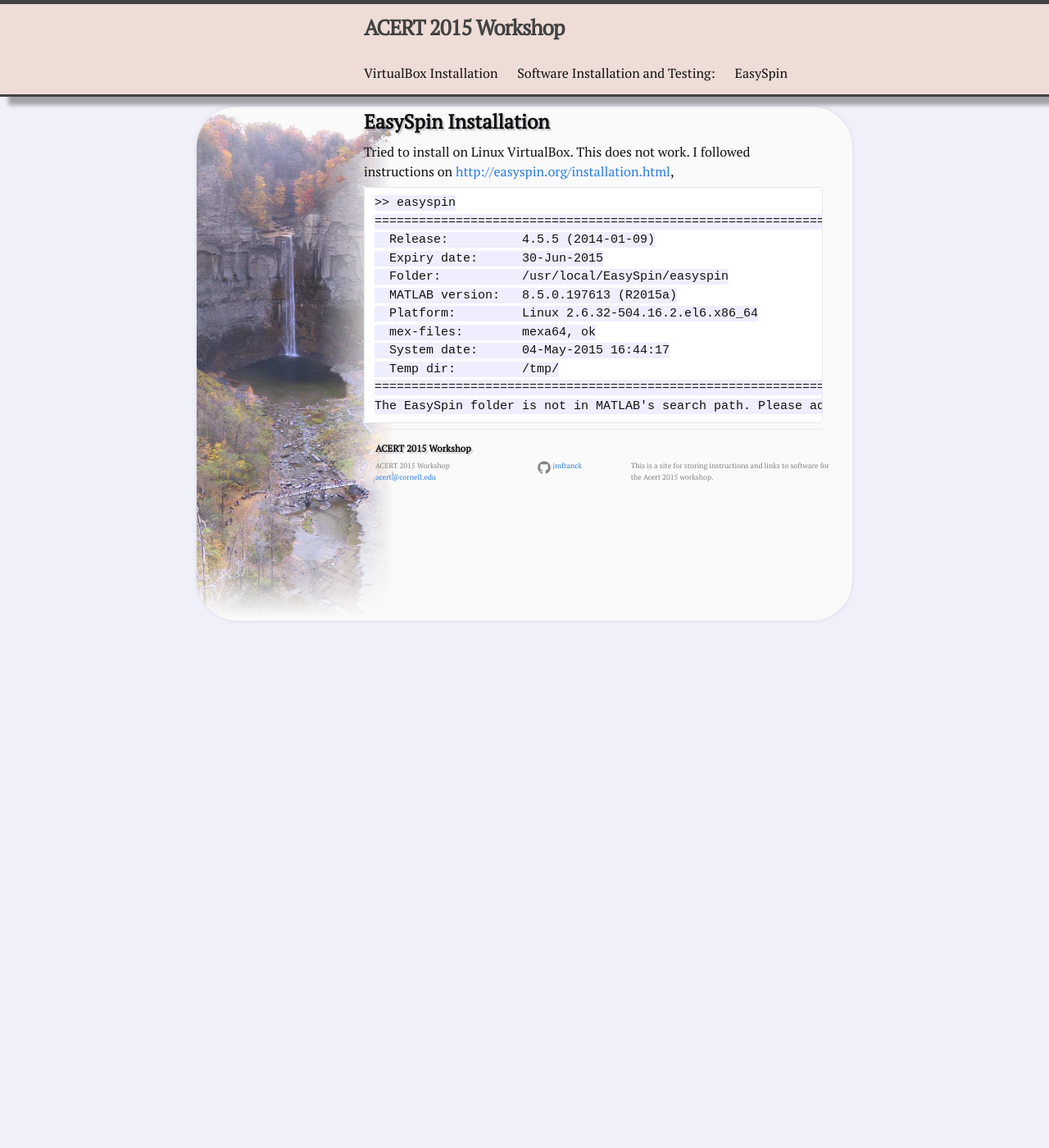
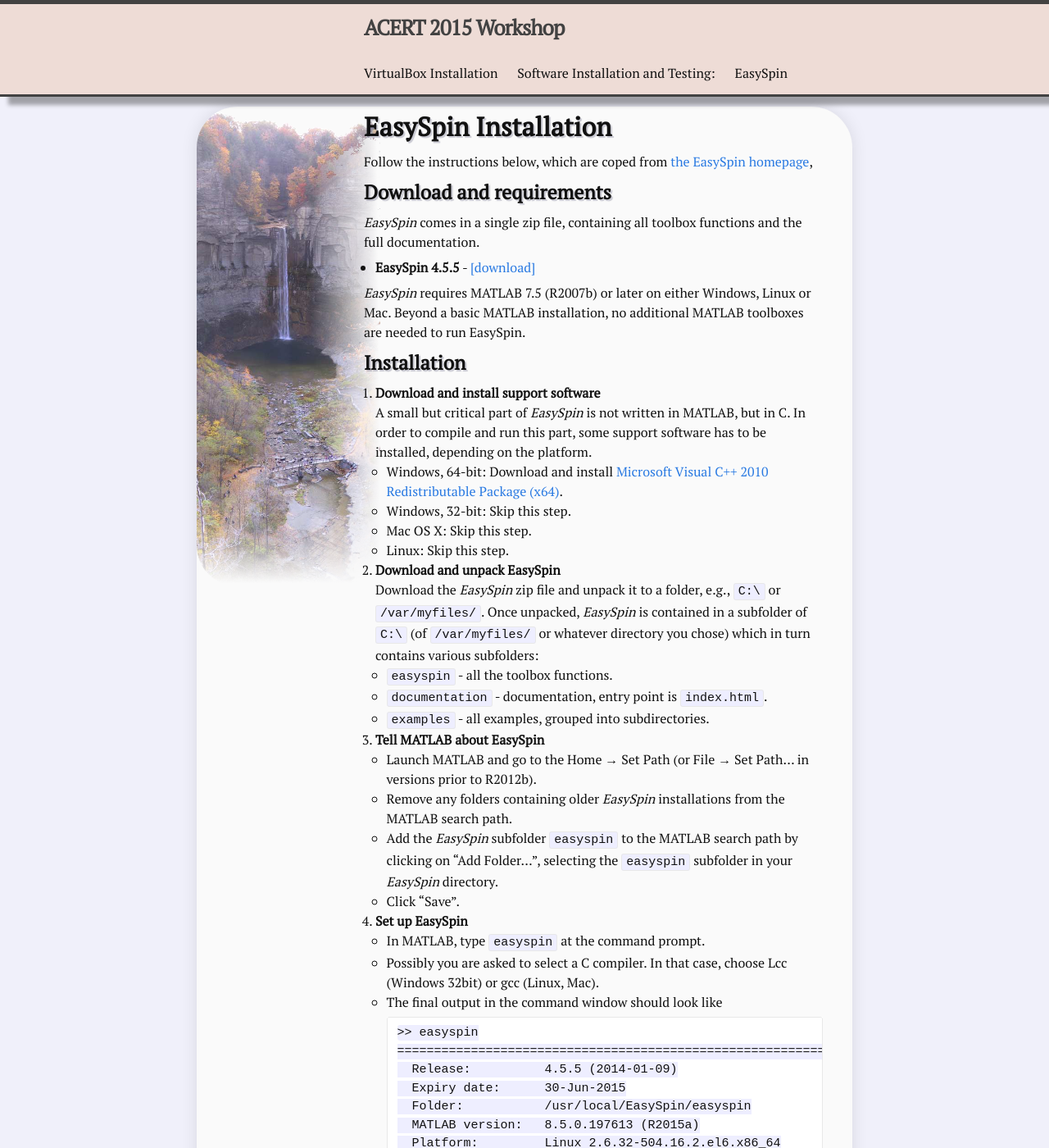
Before and after one commit to jmfranck/acert.github.io, a Jekyll site: the page built from Software/EasySpin.md, in a window 1280 px wide and 1400 px high. Shown: the whole window at 82% size. Built offline with Jekyll 4.4.1, drawn with Linux system fonts in a browser that asks for light colours; Markdown is read by kramdown in place of the engine named in the settings; some of the changed text lies outside the part shown.

Commit message:
really done!

```diff
--- a/Software/EasySpin.md
+++ b/Software/EasySpin.md
@@ -4,22 +4,97 @@ title: EasySpin
 attribution: S. Stoll
 # recipe-attribution-link: http://www.opensourcefood.com/people/HungryJenny/recipes/soft-christmas-gingerbread-cookies
 ---
-## {{ page.title }} Installation
+# {{ page.title }} Installation
 
-Tried to install on Linux VirtualBox.
-This does not work.  I followed instructions on [http://easyspin.org/installation.html](the EasySpin homepage),
+Follow the instructions below, which are coped from [the EasySpin homepage](http://easyspin.org/installation.html),
 
-~~~~
->> easyspin
-==================================================================
-  Release:          4.5.5 (2014-01-09)
-  Expiry date:      30-Jun-2015
-  Folder:           /usr/local/EasySpin/easyspin
-  MATLAB version:   8.5.0.197613 (R2015a)
-  Platform:         Linux 2.6.32-504.16.2.el6.x86_64
-  mex-files:        mexa64, ok
-  System date:      04-May-2015 16:44:17
-  Temp dir:         /tmp/
-==================================================================
-The EasySpin folder is not in MATLAB's search path. Please add it.
-~~~~
+
+## Download and requirements
+
+*EasySpin* comes in a single zip file, containing all toolbox functions
+and the full documentation.
+
+-   **EasySpin 4.5.5** -
+    [[download]](http://easyspin.org/easyspin-4.5.5.zip)
+
+*EasySpin* requires MATLAB 7.5 (R2007b) or later on either Windows,
+Linux or Mac. Beyond a basic MATLAB installation, no additional MATLAB
+toolboxes are needed to run EasySpin.
+
+## Installation
+
+1.  **Download and install support software**
+     A small but critical part of *EasySpin* is not written in MATLAB,
+    but in C. In order to compile and run this part, some support
+    software has to be installed, depending on the platform.
+    -   Windows, 64-bit: Download and install [Microsoft Visual C++ 2010
+        Redistributable Package
+        (x64)](http://www.microsoft.com/downloads/en/details.aspx?familyid=BD512D9E-43C8-4655-81BF-9350143D5867).
+    -   Windows, 32-bit: Skip this step.
+    -   Mac OS X: Skip this step.
+    -   Linux: Skip this step.
+
+2.  **Download and unpack EasySpin**
+     Download the *EasySpin* zip file and unpack it to a folder, e.g.,
+    `C:\` or `/var/myfiles/`. Once unpacked, *EasySpin* is contained in
+    a subfolder of `C:\` (of `/var/myfiles/` or whatever directory you
+    chose) which in turn contains various subfolders:
+    -   `easyspin` - all the toolbox functions.
+    -   `documentation` - documentation, entry point is `index.html`.
+    -   `examples` - all examples, grouped into subdirectories.
+
+3.  **Tell MATLAB about EasySpin**
+    -   Launch MATLAB and go to the Home → Set Path (or File → Set
+        Path... in versions prior to R2012b).
+    -   Remove any folders containing older *EasySpin* installations
+        from the MATLAB search path.
+    -   Add the *EasySpin* subfolder `easyspin` to the MATLAB search
+        path by clicking on "Add Folder...", selecting the `easyspin`
+        subfolder in your *EasySpin* directory.
+    -   Click "Save".
+
+4.  **Set up EasySpin**
+    -   In MATLAB, type `easyspin` at the command prompt.
+    -   Possibly you are asked to select a C compiler. In that case,
+        choose Lcc (Windows 32bit) or gcc (Linux, Mac).
+    -   The final output in the command window should look like
+
+            >> easyspin
+            ==================================================================
+              Release:          4.5.5 (2014-01-09)
+              Expiry date:      30-Jun-2015
+              Folder:           /usr/local/EasySpin/easyspin
+              MATLAB version:   8.5.0.197613 (R2015a)
+              Platform:         Linux 2.6.32-504.16.2.el6.x86_64
+              mex-files:        mexa64, ok
+              System date:      04-May-2015 16:44:17
+              Temp dir:         /tmp/
+            ==================================================================
+
+        - *[for ACERT workshop] Note that on Linux, we get the additional subsequent line, which does not indicate any real problem:*
+
+            ~~~~
+            The EasySpin folder is not in MATLAB's search path. Please add it.
+            ~~~~
+
+
+5.  **Documentation**
+     To view the documentation, point your web browser to
+    `documentation/index.html` in your *EasySpin* installation directory
+    and bookmark that page. In addition, *EasySpin* documentation is
+    also accessible via the MATLAB help browser, where it is listed
+    together with other installed toolboxes (up to R2012a).
+
+## License
+
+1.  You may download and use *EasySpin* free of charge and without any
+    restrictions.
+2.  You may copy and distribute verbatim copies of *EasySpin*.
+3.  You may not rent or sell any part of *EasySpin*.
+4.  You may not use or modify *EasySpin* or a part of it for other
+    software which is not freely available at no cost.
+5.  You may not reverse engineer, decompile or disassemble *EasySpin*.
+6.  *EasySpin* comes without warranty of any kind.
+7.  If you use results obtained with the help of *EasySpin* in any
+    scientific publication, [cite](http://easyspin.org/references.html)
+    the appropriate publication.
--- a/_includes/head.html
+++ b/_includes/head.html
@@ -3,10 +3,26 @@
   <meta http-equiv="X-UA-Compatible" content="IE=edge">
   <meta name="viewport" content="width=device-width, initial-scale=1">
 
-  <title>{% if page.title %}{{ page.title }}{% else %}{{ site.title }}{% endif %}</title>
+      <title>{{ site.title }}</title>
   <meta name="description" content="{% if page.excerpt %}{{ page.excerpt | strip_html | strip_newlines | truncate: 160 }}{% else %}{{ site.description }}{% endif %}">
 
   <link rel="stylesheet" href="{{ "/css/main.css" | prepend: site.baseurl }}">
   <link rel="canonical" href="{{ page.url | replace:'index.html','' | prepend: site.baseurl | prepend: site.url }}">
   <link rel="alternate" type="application/rss+xml" title="{{ site.title }}" href="{{ "/feed.xml" | prepend: site.baseurl | prepend: site.url }}" />
+  <script type="text/javascript">
+//http://stackoverflow.com/questions/27089500/jekyll-produce-custom-html-for-external-links-target-and-css-class?lq=1
+// any link that is not part of the current domain is modified
+
+(function() {
+  var links = document.links;
+  for (var i = 0, linksLength = links.length; i < linksLength; i++) {
+    // can also be
+    //  links[i].hostname != 'subdomain.example.com'
+    if (links[i].hostname != window.location.hostname) {
+      links[i].target = '_blank';
+      links[i].className += ' externalLink';
+    }
+  }
+})();
+</script>
 </head>
--- a/_sass/_layout.scss
+++ b/_sass/_layout.scss
@@ -180,7 +180,7 @@
     max-width: #{$content-width};
     border-radius: 50px;
     background: rgb(250,250,250);
-    box-shadow: 0px 0px 5px rgba(0,0,0,0.10);
+    box-shadow: 0px 0px 20px rgba(0,0,0,0.10);
     z-index: 0;
 }
 .figure-wrapper{//this is because the figure doesn't expand the div otherwise
--- a/css/main.scss
+++ b/css/main.scss
@@ -12,7 +12,7 @@ $base-line-height: 1.5;
 
 $spacing-unit:     2.5%;
 $left-width:       25%;
-$overlap-width:    5%;
+$overlap-width:    3%;
 $right-width:      75%;
 
 $text-color:       #111;
```
Also changed, not shown: VirtualBox.md (+6 -8 lines), _includes/FrontPage.md (+1 -1 lines).
